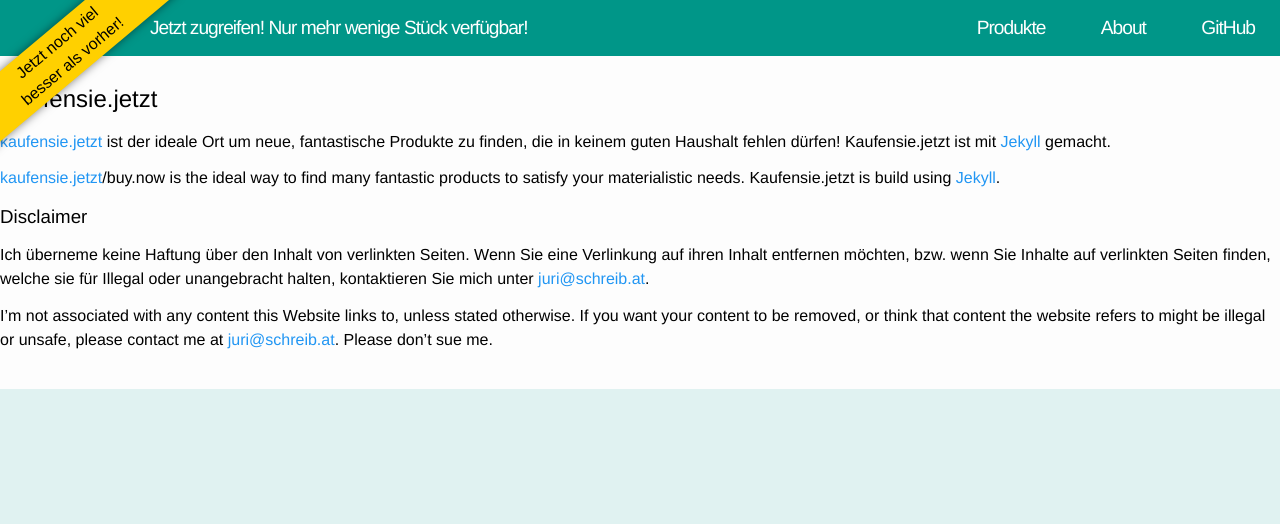
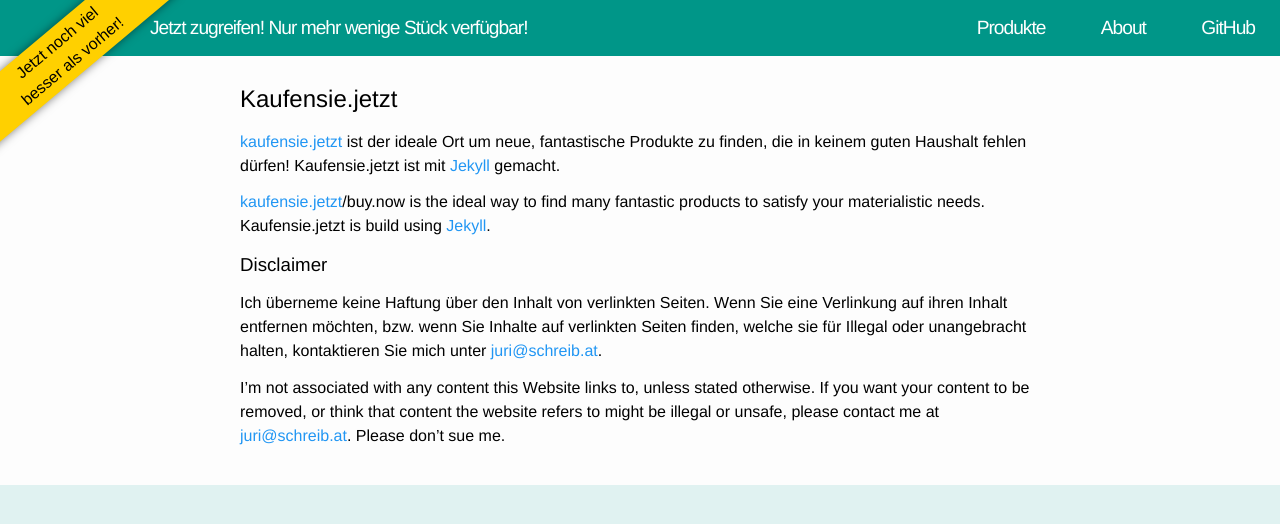
Before and after one commit to Bujuhu/kaufensie.jetzt, a Jekyll site: the page built from README.md, in a window 1280 px wide. Shown: the top 524 px of the page. Built offline with Jekyll 4.4.1, drawn with Linux system fonts in a browser that asks for light colours.

Commit message:
Added CSS for Posts

```diff
--- a/_sass/_base.scss
+++ b/_sass/_base.scss
@@ -79,7 +79,6 @@
         text-decoration: none;
     }
 }
-
 /**
  * Clearfix
  */
--- a/_sass/_layout.scss
+++ b/_sass/_layout.scss
@@ -99,3 +99,10 @@
     background-color: lighten($item-border-color, 5%);
     border-top: $item-border;
 }
+/**
+ * Posts
+ */
+.post {
+   max-width: 800px;
+   margin: 0 auto;
+}
```
